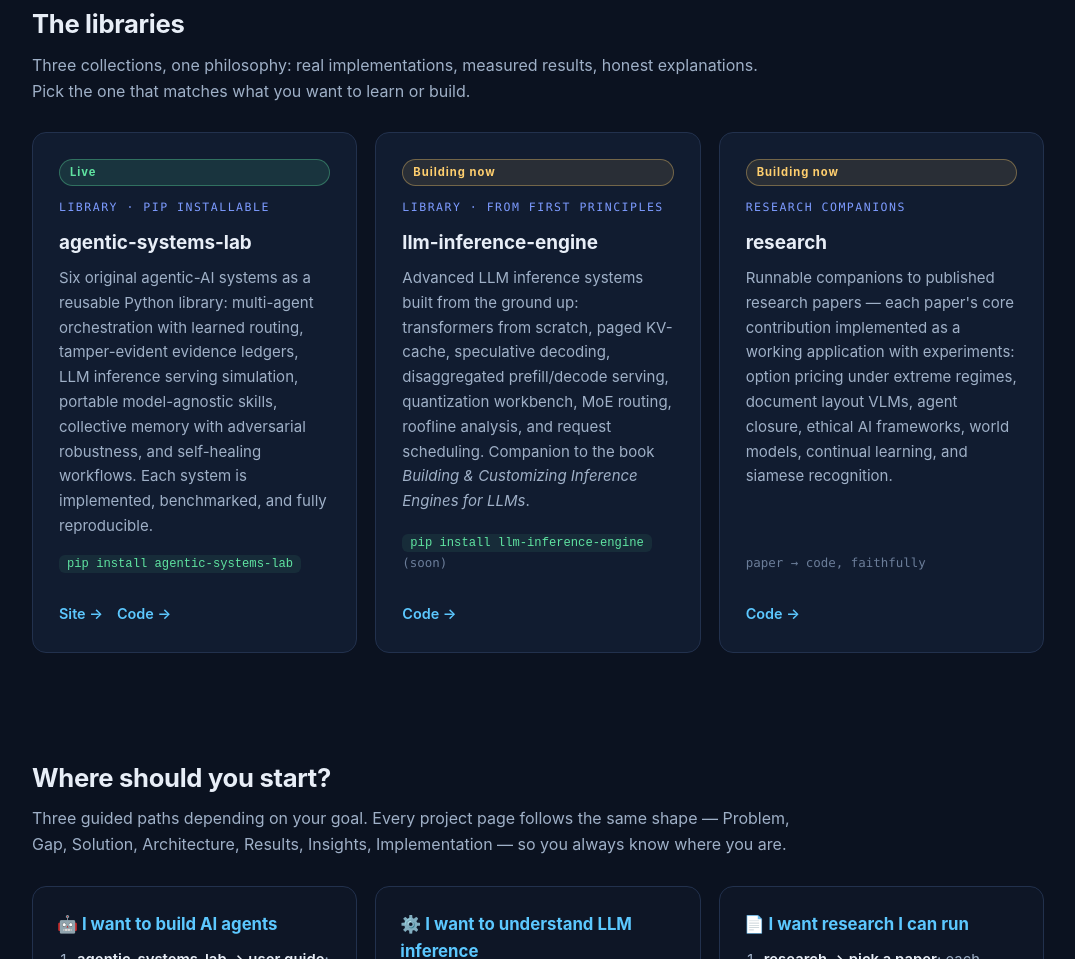
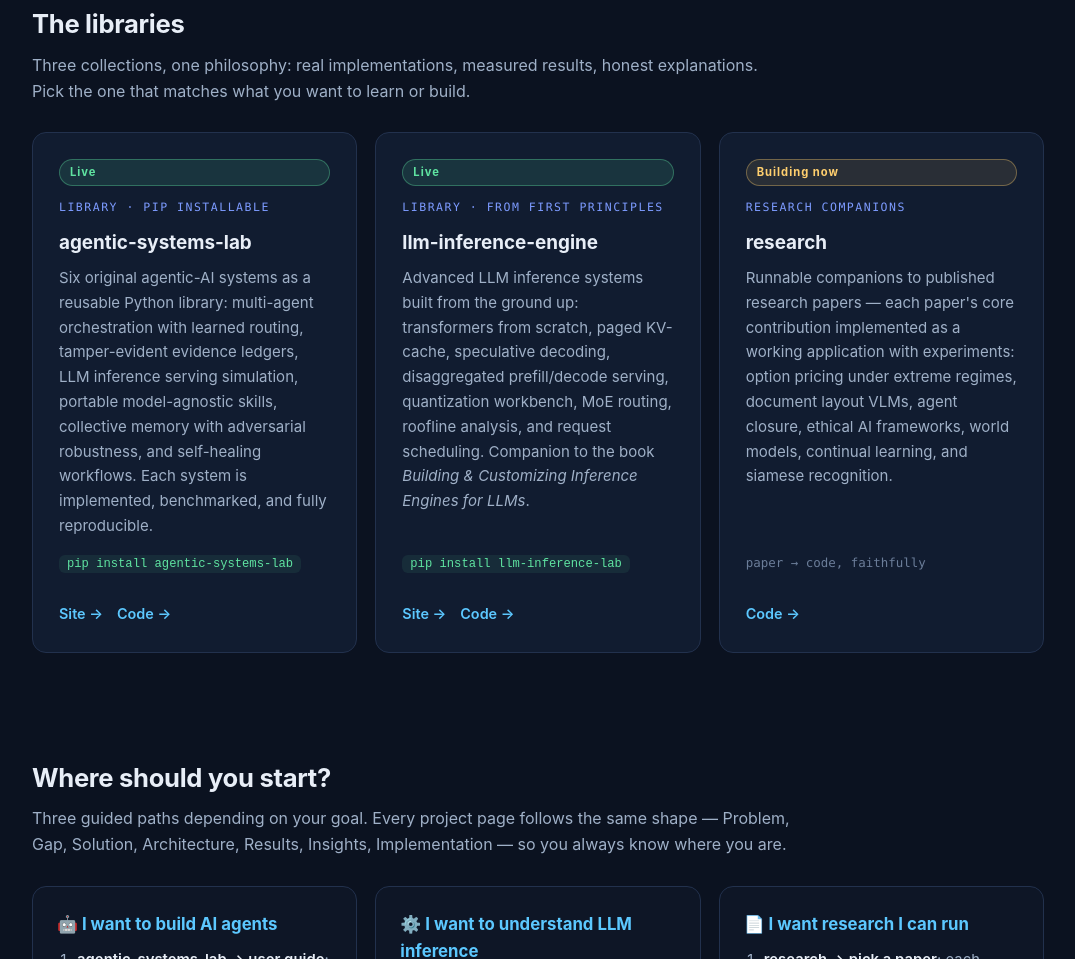
Before and after one commit to ranadhir19/ranadhir19.github.io, a plain HTML site: page index.html in a window 1280 px wide. Shown: the part 940-1899 px from the top of the page, without its empty margins (102-1177 px from the left). Drawn offline with Linux system fonts and the light colour scheme.

Commit message:
Mark llm-inference-engine live on hub

```diff
--- a/index.html
+++ b/index.html
@@ -127,12 +127,12 @@ code.inline{font-family:var(--mono);font-size:.85em;background:rgba(92,200,255,.
       <div class="links"><a href="https://ranadhir19.github.io/agentic-systems-lab/">Site →</a><a href="https://github.com/ranadhir19/agentic-systems-lab">Code →</a></div>
     </div>
     <div class="card">
-      <span class="badge soon">Building now</span>
+      <span class="badge live">Live</span>
       <div class="tag">Library · from first principles</div>
       <h3>llm-inference-engine</h3>
       <p>Advanced LLM inference systems built from the ground up: transformers from scratch, paged KV-cache, speculative decoding, disaggregated prefill/decode serving, quantization workbench, MoE routing, roofline analysis, and request scheduling. Companion to the book <em>Building &amp; Customizing Inference Engines for LLMs</em>.</p>
-      <div class="meta"><code>pip install llm-inference-engine</code> <span style="color:var(--faint)">(soon)</span></div>
-      <div class="links"><a href="https://github.com/ranadhir19/llm-inference-engine">Code →</a></div>
+      <div class="meta"><code>pip install llm-inference-lab</code></div>
+      <div class="links"><a href="https://ranadhir19.github.io/llm-inference-engine/">Site →</a><a href="https://github.com/ranadhir19/llm-inference-engine">Code →</a></div>
     </div>
     <div class="card">
       <span class="badge soon">Building now</span>
```
